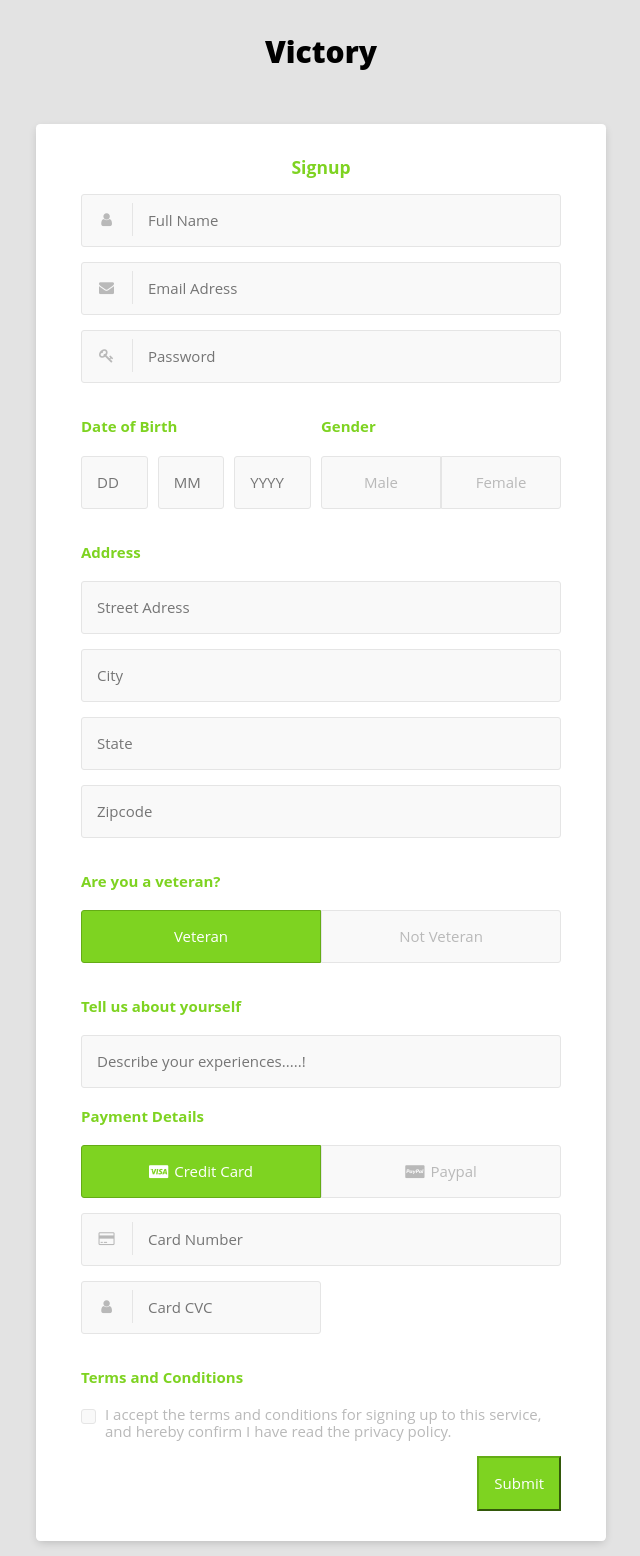
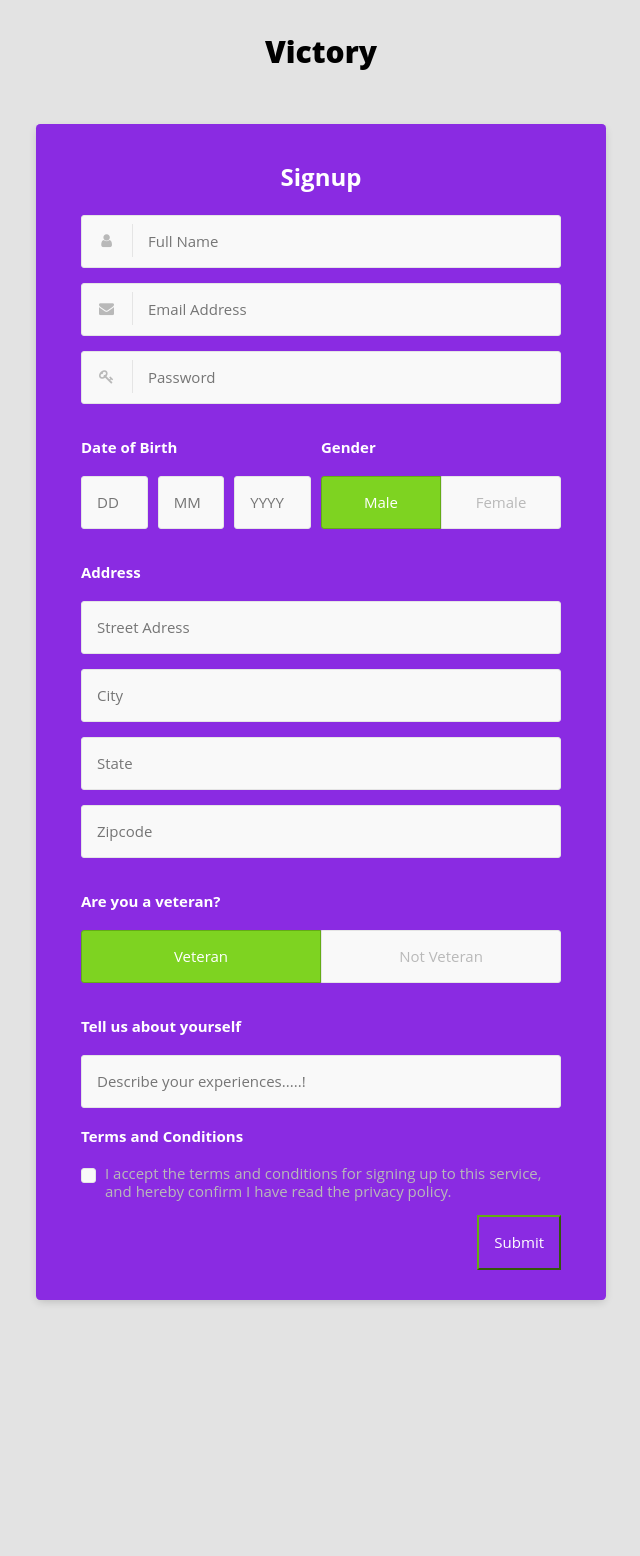
Before and after one commit to Abhisathy/Victory, a Flask app: page /userSignup in a window 1280 px wide. Shown: the whole page, without its empty margins (319-959 px from the left). After the commit the page ends 1304 px from the top, so only its background shows below. Run offline with Flask 2, Linux system fonts and the light colour scheme; parts of the project's set-up code (start-up, migrations or seed data) failed here and were passed over; some libraries are stand-ins or nearby versions.

Commit message:
updated signup

```diff
--- a/static/css/style.css
+++ b/static/css/style.css
@@ -11,7 +11,7 @@ body {
   background-color: #e3e3e3;
 }
 h4 {
-  color: #7ed321;
+  color: white;
 }
 input,
 input[type="radio"] + label,
@@ -122,7 +122,7 @@ select option {
   color: #fff;
 }
 .btn {
-  background-color: #7ed321;
+  background-color:#8A2BE2;
   color: #fff;
   padding: 1em;
   line-height: 1.4;
@@ -182,7 +182,7 @@ select option {
   max-width: 38em;
   padding: 1em 3em 2em 3em;
   margin: 0em auto;
-  background-color: #fff;
+  background-color: #8A2BE2;
   border-radius: 4.2px;
   box-shadow: 0px 3px 10px -2px rgba(0, 0, 0, 0.2);
 }
--- a/templates/signup.html
+++ b/templates/signup.html
@@ -20,14 +20,14 @@
 <div class="container">
   <form action="/userSignup" method="post">
     <div class="row">
-      <h3 style="color:  #7ed321;"><center>Signup</center></h3>
+      <h3 style="color:  #ffffff;font-size: x-large"><center>Signup</center></h3>
       <div class="input-group input-group-icon">
         <input type="text" placeholder="Full Name" name="full_name"/>
 
         <div class="input-icon"><i class="fa fa-user"></i></div>
       </div>
       <div class="input-group input-group-icon">
-        <input type="email" placeholder="Email Adress" name="email" />
+        <input type="email" placeholder="Email Address" name="email" />
         <div class="input-icon"><i class="fa fa-envelope"></i></div>
       </div>
       <div class="input-group input-group-icon">
@@ -53,14 +53,14 @@
       <div class="col-half">
         <h4>Gender</h4>
         <div class="input-group">
-          <input type="radio" name="gender" value="male" id="gender-male"/>
+          <input type="radio" name="gender" value="male" id="gender-male" checked="true"/>
           <label for="gender-male">Male</label>
           <input type="radio" name="gender" value="female" id="gender-female"/>
           <label for="gender-female">Female</label>
         </div>
       </div>
     </div>
-    <h4 style="color:  #7ed321;">Address</h4>
+    <h4 style="color:  #ffffff;">Address</h4>
     <div class="input-group">
       <input type="text" placeholder="Street Adress" name="street"/>
     </div>
@@ -87,37 +87,37 @@
       <h4>Tell us about yourself</h4>
       <input type="text" name="Highlight" placeholder="Describe your experiences.....!">
     </div>
-    <div class="row">
-      <h4>Payment Details</h4>
-      <div class="input-group">
-        <input type="radio" name="payment-method" value="card" id="payment-method-card" checked="true"/>
-        <label for="payment-method-card"><span><i class="fa fa-cc-visa"></i>Credit Card</span></label>
-        <input type="radio" name="payment-method" value="paypal" id="payment-method-paypal"/>
-        <label for="payment-method-paypal"> <span><i class="fa fa-cc-paypal"></i>Paypal</span></label>
-      </div>
-      <div class="input-group input-group-icon">
-        <input type="text" placeholder="Card Number" name="card-number" />
-        <div class="input-icon"><i class="fa fa-credit-card"></i></div>
-      </div>
-      <div class="col-half">
-        <div class="input-group input-group-icon">
-          <input type="text" placeholder="Card CVC" name="pin" />
-          <div class="input-icon"><i class="fa fa-user"></i></div>
-        </div>
-      </div>
-      <!-- <div class="col-half">
-        <div class="input-group">
-          <select>
-            <option>01 Jan</option>
-            <option>02 Jan</option>
-          </select>
-          <select>
-            <option>2015</option>
-            <option>2016</option>
-          </select>
-        </div>
-      </div> -->
-    </div>
+{#    <div class="row">#}
+{#      <h4>Payment Details</h4>#}
+{#      <div class="input-group">#}
+{#        <input type="radio" name="payment-method" value="card" id="payment-method-card" checked="true"/>#}
+{#        <label for="payment-method-card"><span><i class="fa fa-cc-visa"></i>Credit Card</span></label>#}
+{#        <input type="radio" name="payment-method" value="paypal" id="payment-method-paypal"/>#}
+{#        <label for="payment-method-paypal"> <span><i class="fa fa-cc-paypal"></i>Paypal</span></label>#}
+{#      </div>#}
+{#      <div class="input-group input-group-icon">#}
+{#        <input type="text" placeholder="Card Number" name="card-number" />#}
+{#        <div class="input-icon"><i class="fa fa-credit-card"></i></div>#}
+{#      </div>#}
+{#      <div class="col-half">#}
+{#        <div class="input-group input-group-icon">#}
+{#          <input type="text" placeholder="Card CVC" name="pin" />#}
+{#          <div class="input-icon"><i class="fa fa-user"></i></div>#}
+{#        </div>#}
+{#      </div>#}
+{#      <!-- <div class="col-half">#}
+{#        <div class="input-group">#}
+{#          <select>#}
+{#            <option>01 Jan</option>#}
+{#            <option>02 Jan</option>#}
+{#          </select>#}
+{#          <select>#}
+{#            <option>2015</option>#}
+{#            <option>2016</option>#}
+{#          </select>#}
+{#        </div>#}
+{#      </div> -->#}
+{#    </div>#}
     <div class="row">
       <h4>Terms and Conditions</h4>
       <div class="input-group">
```
